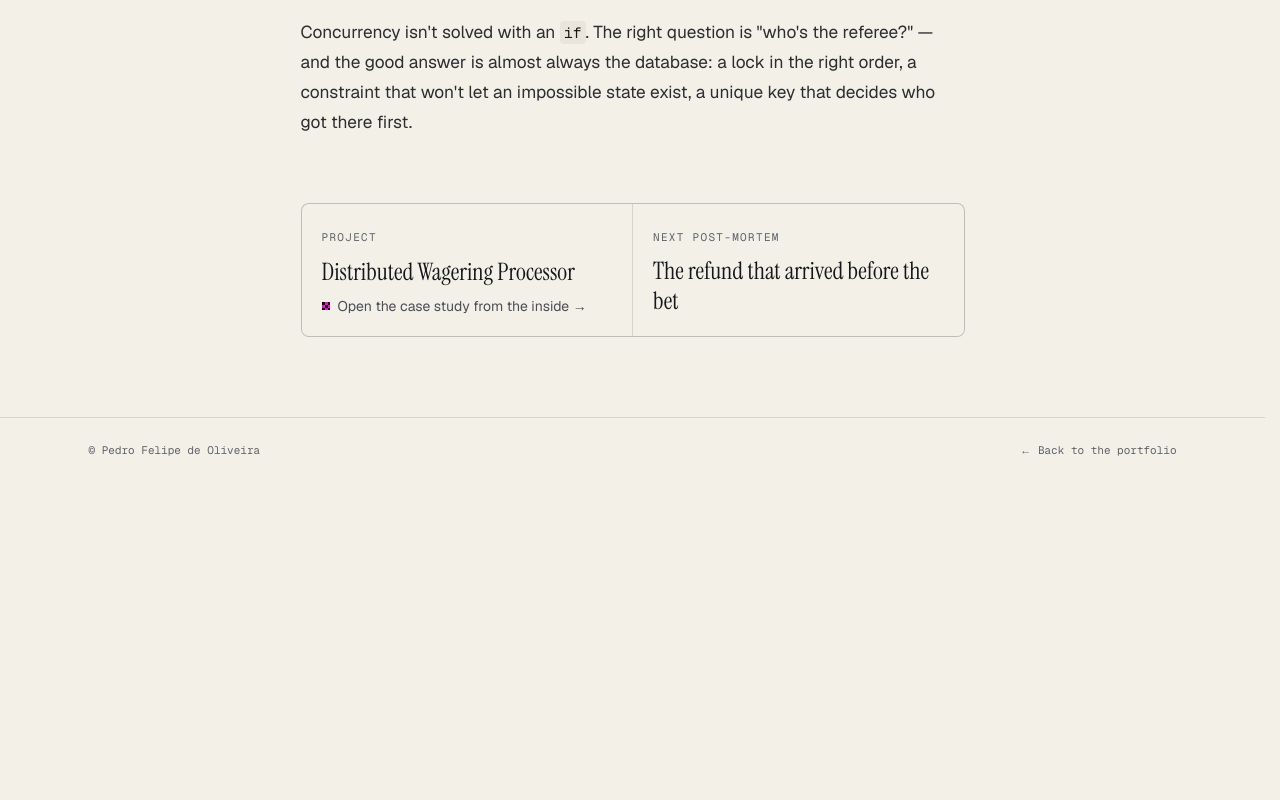
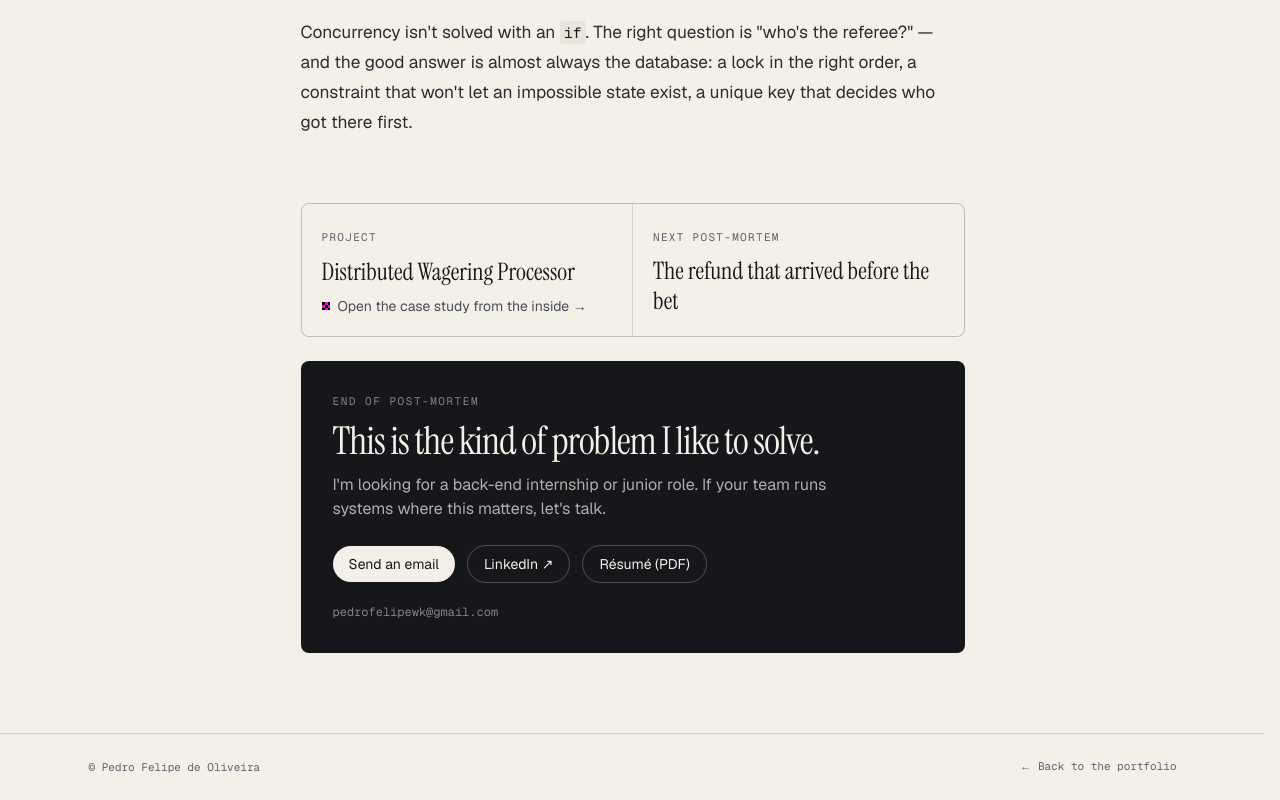
Before and after one commit to pdrflp0/portfolio, a Next.js app: page /en/bugs/double-spend in a window 1280 px wide. Shown: the part 3042-3842 px from the top of the page. Before the commit the page ends 3525 px from the top, so only its background shows below. Built offline with nearby package versions, Linux system fonts and the light colour scheme.

Commit message:
feat: contato no fim de cada post-mortem

```diff
--- a/src/app/[lang]/bugs/[slug]/page.tsx
+++ b/src/app/[lang]/bugs/[slug]/page.tsx
@@ -2,7 +2,7 @@ import type { Metadata } from "next";
 import Link from "next/link";
 import { notFound } from "next/navigation";
 import { DIARY, POSTS, readingMinutes, type Block, type Post } from "@/content/bugs";
-import { PROJECTS, isLang, type Lang } from "@/content/site";
+import { LINKS, PROJECTS, isLang, type Lang } from "@/content/site";
 import { DiaryFooter, DiaryHeader } from "@/components/diary/DiaryChrome";
 import { SequenceDiagram } from "@/components/diary/SequenceDiagram";
 import { RichText } from "@/components/diary/RichText";
@@ -98,6 +98,33 @@ export default async function PostPage({ params }: PageProps<"/[lang]/bugs/[slug
               </Link>
             )}
           </aside>
+
+          {/* quem leu até aqui é quem mais interessa: o contato fica a um clique */}
+          <section aria-labelledby="post-cta" className="mt-6 rounded-lg bg-ink p-6 text-paper sm:p-8">
+            <p className="font-mono text-[11px] uppercase tracking-[0.14em] text-paper/50">{d.cta.kicker}</p>
+            <h2 id="post-cta" className="mt-3 font-display text-[2rem] leading-[1.05] tracking-tight sm:text-[2.4rem]">
+              {d.cta.title}
+            </h2>
+            <p className="mt-3 max-w-lg text-paper/70">{d.cta.lead}</p>
+            <ul className="mt-6 flex flex-wrap items-center gap-3 text-sm">
+              <li>
+                <a href={`mailto:${LINKS.email}`} className="inline-flex rounded-full bg-paper px-4 py-2 text-ink transition-transform duration-300 hover:-translate-y-0.5">
+                  {d.cta.email}
+                </a>
+              </li>
+              <li>
+                <a href={LINKS.linkedin} target="_blank" rel="noreferrer" className="inline-flex rounded-full border border-paper/25 px-4 py-2 transition-colors hover:border-paper">
+                  LinkedIn ↗
+                </a>
+              </li>
+              <li>
+                <a href={LINKS.cv[lang]} download={`Pedro-Felipe-CV-${lang.toUpperCase()}.pdf`} className="inline-flex rounded-full border border-paper/25 px-4 py-2 transition-colors hover:border-paper">
+                  {d.cta.cv}
+                </a>
+              </li>
+            </ul>
+            <p className="mt-5 break-all font-mono text-[12px] text-paper/50">{LINKS.email}</p>
+          </section>
         </article>
       </main>
       <DiaryFooter lang={lang} />
--- a/src/content/bugs.ts
+++ b/src/content/bugs.ts
@@ -290,6 +290,13 @@ export const DIARY = {
     next: "Próximo post-mortem",
     all: "Todos os posts",
     back: "Voltar ao portfólio",
+    cta: {
+      kicker: "fim do post-mortem",
+      title: "Esse é o tipo de problema que eu gosto de resolver.",
+      lead: "Estou buscando estágio ou vaga júnior em back-end. Se o seu time cuida de sistemas onde isso importa, vamos conversar.",
+      email: "Mandar e-mail",
+      cv: "Currículo (PDF)",
+    },
   },
   en: {
     title: "Bug journal",
@@ -300,6 +307,13 @@ export const DIARY = {
     next: "Next post-mortem",
     all: "All posts",
     back: "Back to the portfolio",
+    cta: {
+      kicker: "end of post-mortem",
+      title: "This is the kind of problem I like to solve.",
+      lead: "I'm looking for a back-end internship or junior role. If your team runs systems where this matters, let's talk.",
+      email: "Send an email",
+      cv: "Résumé (PDF)",
+    },
   },
 } as const;
 
```
